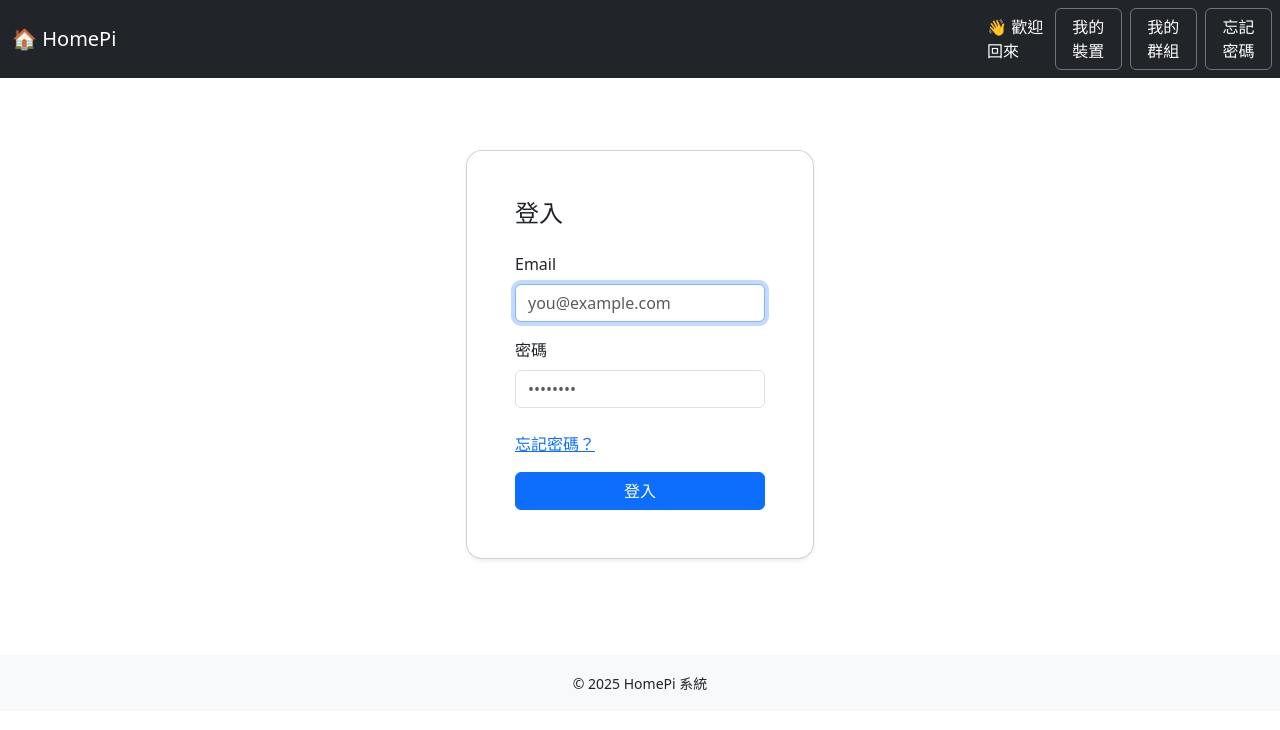
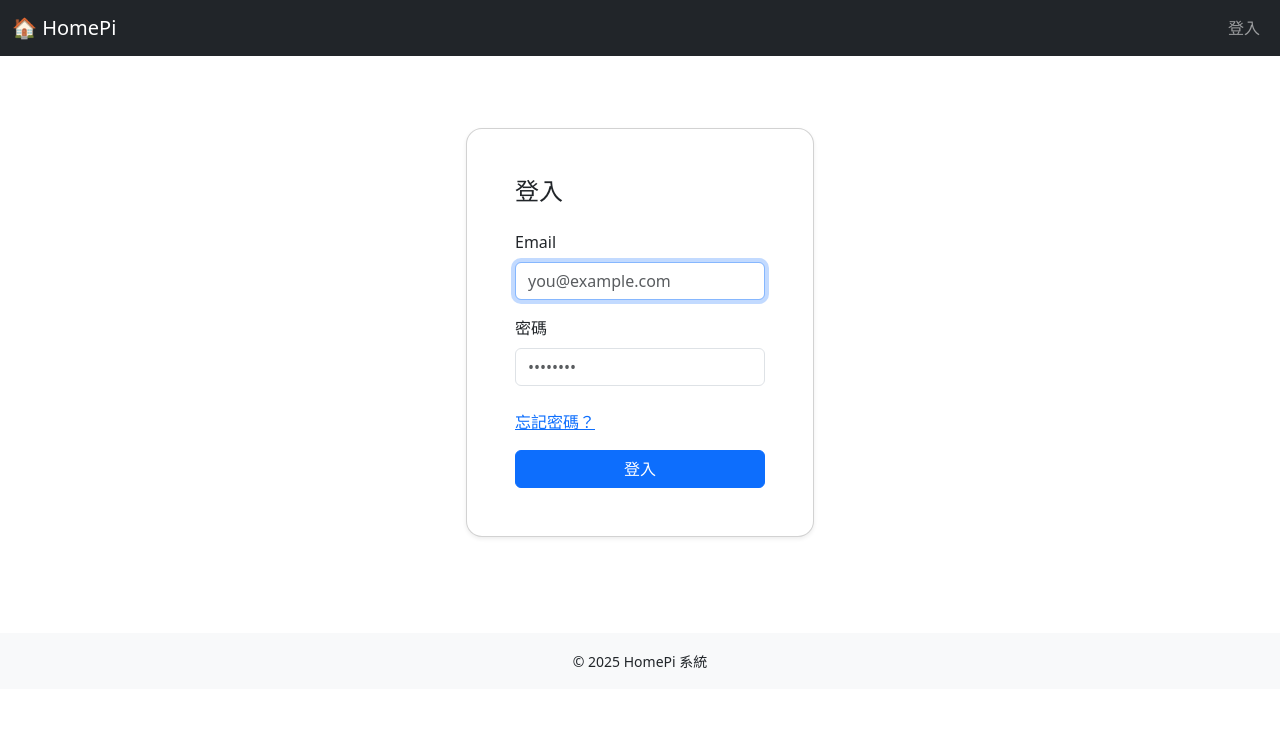
Before and after one commit to qkauia-guy/HomePiWeb, a Django app: page /login/?next=/home/ in a window 1280 px wide. Shown: the top 730 px of the page. Run offline with Django 5.2, Linux system fonts and the light colour scheme; some libraries are stand-ins or nearby versions.

Commit message:
feat(devices-ui): add unbind confirm page and update base and home pages

```diff
--- a/templates/base.html
+++ b/templates/base.html
@@ -1,5 +1,5 @@
 <!DOCTYPE html>
-<html lang="zh-Hant">
+<html lang="zh-Hant" data-bs-theme="dark>
 <head>
   {% load static %}
   <meta charset="UTF-8">
@@ -15,30 +15,110 @@
 
   <!-- 導覽列 -->
   <nav class="navbar navbar-expand-lg navbar-dark bg-dark">
-    <div class="container-fluid">
-      <a class="navbar-brand" href="/">🏠 HomePi</a>
+  <div class="container-fluid">
+
+    <!-- Brand -->
+    <a class="navbar-brand" href="/">🏠 HomePi</a>
+
+    <!-- Toggler -->
+    <button class="navbar-toggler" type="button" data-bs-toggle="collapse" data-bs-target="#mainNavbar"
+            aria-controls="mainNavbar" aria-expanded="false" aria-label="Toggle navigation">
+      <span class="navbar-toggler-icon"></span>
+    </button>
+
+    <!-- Collapsible -->
+    <div class="collapse navbar-collapse" id="mainNavbar">
+
+      <!-- Left menu -->
+      {% if request.user.is_authenticated %}
+      <ul class="navbar-nav me-auto mb-2 mb-lg-0">
+        <li class="nav-item">
+          <a href="{% url 'my_devices' %}" class="nav-link">我的裝置</a>
+        </li>
+        <li class="nav-item">
+          <a href="{% url 'group_list' %}" class="nav-link">我的群組</a>
+        </li>
+      </ul>
+      {% endif %}
+
+      <!-- Right side: notifications + user -->
+      <ul class="navbar-nav ms-auto mb-2 mb-lg-0 align-items-lg-center">
+
+        {% if request.user.is_authenticated %}
+          <!-- Notifications -->
+          <li class="nav-item dropdown me-lg-2">
+            <a class="nav-link position-relative" href="#" id="notifDropdown" role="button"
+               data-bs-toggle="dropdown" aria-expanded="false">
+              🔔 通知
+              {% with total=notif_total_unread|default:0 %}
+                {% if total %}
+                  <span class="position-absolute top-0 start-100 translate-middle badge rounded-pill bg-danger">
+                    {{ total }}
+                    <span class="visually-hidden">未讀通知</span>
+                  </span>
+                {% endif %}
+              {% endwith %}
+            </a>
+            <ul class="dropdown-menu dropdown-menu-end dropdown-menu-lg-start" aria-labelledby="notifDropdown" style="min-width: 320px;">
+              <li class="dropdown-header d-flex justify-content-between align-items-center">
+                <span>最新通知</span>
+                <span class="ms-2">
+                  <span class="badge bg-secondary">會員 {{ notif_member_unread|default:0 }}</span>
+                  <span class="badge bg-secondary">裝置 {{ notif_device_unread|default:0 }}</span>
+                </span>
+              </li>
+              <li><hr class="dropdown-divider"></li>
+
+              {% for n in notif_latest %}
+                <li>
+                  <a class="dropdown-item d-flex justify-content-between align-items-start {% if not n.is_read %}fw-bold{% endif %}"
+                     href="{% url 'notifications_detail_redirect' n.id %}">
+                    <div class="me-2">
+                      <div class="small text-muted">{{ n.created_at|date:"Y-m-d H:i" }} · {{ n.get_kind_display }}</div>
+                      <div class="text-wrap">{{ n.title }}</div>
+                    </div>
+                    {% if not n.is_read %}<span class="badge bg-primary">新</span>{% endif %}
+                  </a>
+                </li>
+              {% empty %}
+                <li class="px-3 text-muted small">目前沒有通知</li>
+              {% endfor %}
+
+              <li><hr class="dropdown-divider"></li>
+              <li class="px-3 pb-2 d-flex gap-2">
+                <a class="btn btn-sm btn-outline-secondary" href="{% url 'notifications_list' %}">全部通知</a>
+                <form action="{% url 'notifications_read_all' %}" method="post" class="ms-auto">
+                  {% csrf_token %}
+                  <button class="btn btn-sm btn-outline-primary">全部標為已讀</button>
+                </form>
+              </li>
+            </ul>
+          </li>
+
+          <!-- Greeting -->
+          <li class="nav-item me-lg-3">
+            <span class="navbar-text text-white">👋 歡迎回來 {{ user.email }}</span>
+          </li>
+
+          <!-- Logout -->
+          <li class="nav-item">
+            <form action="{% url 'logout' %}" method="post" class="d-inline">
+              {% csrf_token %}
+              <button type="submit" class="btn btn-outline-secondary text-white">登出</button>
+            </form>
+          </li>
+
+        {% else %}
+          <!-- 未登入狀態（可自行替換為登入/註冊連結） -->
+          <li class="nav-item">
+            <a class="nav-link" href="{% url 'login' %}">登入</a>
+          </li>
+        {% endif %}
+
+      </ul>
     </div>
-    <div class="text-white">
-      👋 歡迎回來 {{ user.email }}
-    </div>
-    <div>
-      <a href="{% url 'my_devices' %}" class="text-white btn btn-outline-secondary me-2">我的裝置</a>
-    </div>
-    <div>
-      <a href="{% url 'group_list' %}" class="text-white btn btn-outline-secondary me-2">我的群組</a>
-    </div>
-    <div>
-      <a href="{% url 'password_reset_request' %}" class="text-white btn btn-outline-secondary me-2">忘記密碼</a>
-    </div>
-    <div>
-      {% if request.user.is_authenticated %}
-        <form action="{% url 'logout' %}" method="post">
-          {% csrf_token %}
-          <button type="submit" class="btn btn-outline-secondary me-2 text-white">登出</button>
-        </form>
-      {% endif %}
-    </div>
-  </nav>
+  </div>
+</nav>
 
   <!-- 主要內容 -->
   <div class="container mt-4">
--- a/templates/home.html
+++ b/templates/home.html
@@ -12,12 +12,6 @@
       <div class="alert alert-info">您是 Admin，擁有管理權限。</div>
     {% else %}
       <div class="alert alert-secondary">您是一般使用者。</div>
-    {% endif %}
-    {% if request.user.is_authenticated %}
-      <form action="{% url 'logout' %}" method="post">
-        {% csrf_token %}
-        <button type="submit" class="btn btn-outline-secondary btn-sm">登出</button>
-      </form>
     {% endif %}
   </div>
 <script>
```
Also changed, not shown: templates/pi_devices/device_unbind_confirm.html (+32 -1 lines).
